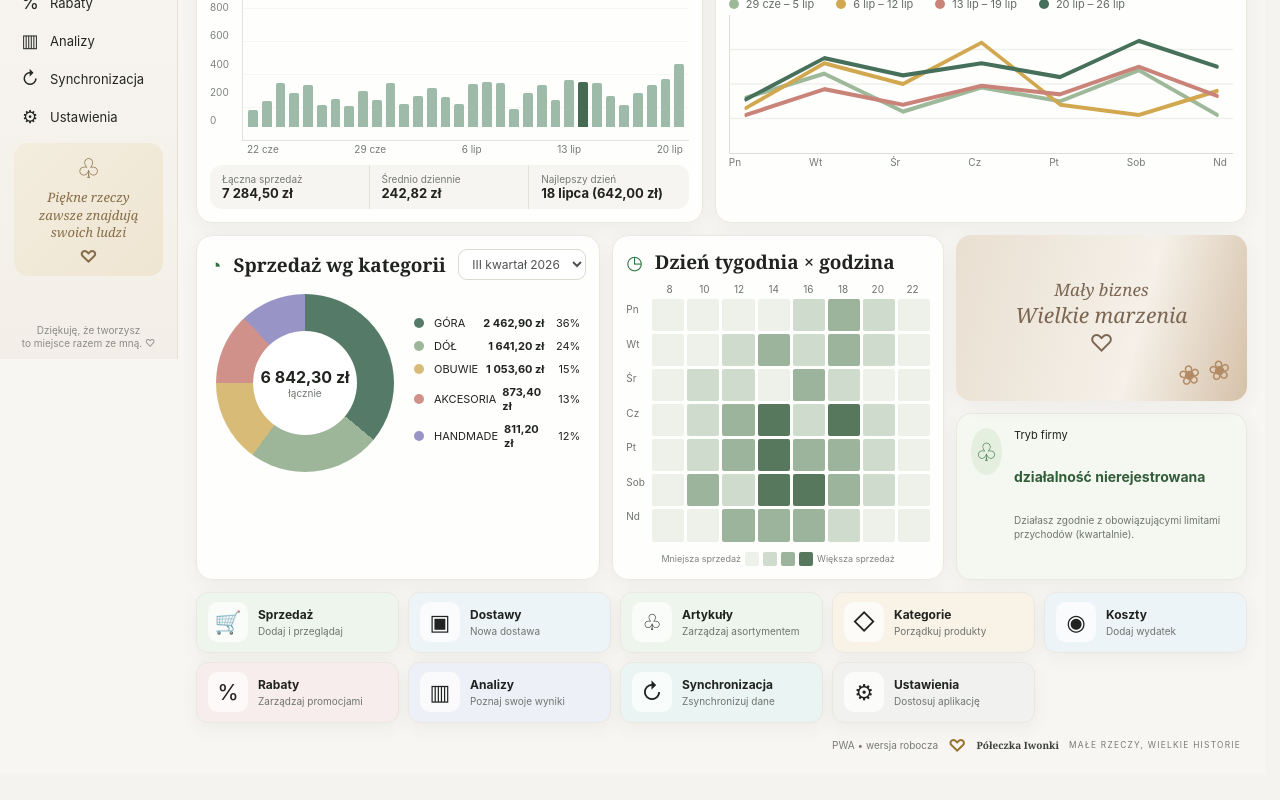
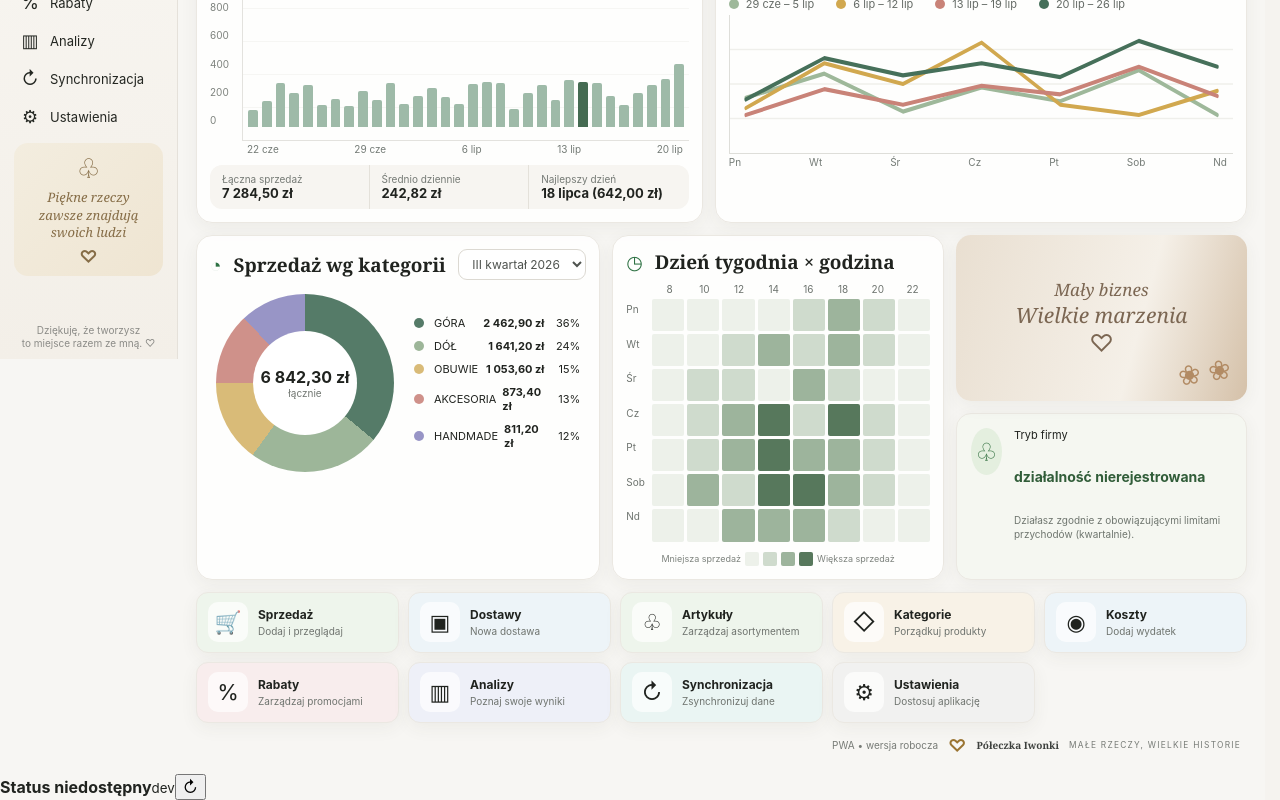
Before and after one commit to 022IE/poleczka-pwa, a React (Vite) app: page / in a window 1280 px wide. Shown: the part 441-1241 px from the top of the page. Before the commit the page ends 1215 px from the top, so only its background shows below. Built offline with nearby package versions, Linux system fonts and the light colour scheme; no server answers.

Commit message:
Wyświetl widget statusu builda

```diff
--- a/src/main.tsx
+++ b/src/main.tsx
@@ -2,6 +2,7 @@ import React from 'react'
 import ReactDOM from 'react-dom/client'
 import { BrowserRouter } from 'react-router-dom'
 import App from './App'
+import BuildStatus from './components/BuildStatus'
 import './styles.css'
 import './overrides.css'
 
@@ -9,6 +10,7 @@ ReactDOM.createRoot(document.getElementById('root')!).render(
   <React.StrictMode>
     <BrowserRouter>
       <App />
+      <BuildStatus />
     </BrowserRouter>
   </React.StrictMode>,
 )
```
